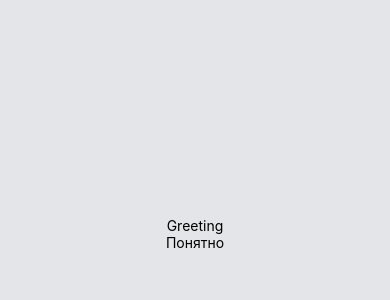
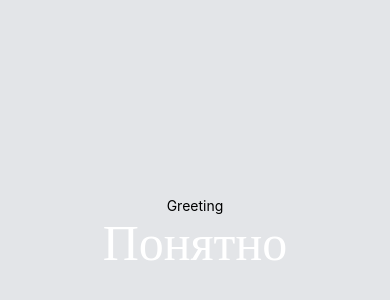
Before and after one commit to HuziMuzi/SportApp, a React Native app: screen / in a window 390 px wide. Shown: the part 188-488 px from the top of the page. Built offline with nearby package versions, Linux system fonts and the light colour scheme.

Commit message:
feat: fonts

```diff
--- a/react-native.config.js
+++ b/react-native.config.js
@@ -3,5 +3,5 @@ module.exports = {
     ios: {},
     android: {},
   },
-  assets: ['./assets/fonts'],
+  assets: ['./src/assets/fonts'],
 };
--- a/src/screens/Greeting.tsx
+++ b/src/screens/Greeting.tsx
@@ -9,7 +9,9 @@ export const GreetingScreen = () => {
     <View style={{flex: 1, alignItems: 'center', justifyContent: 'center'}}>
       <Text>Greeting</Text>
       <TouchableOpacity onPress={() => navigate('home')}>
-        <Text>Понятно</Text>
+        <Text style={{color: 'white', fontSize: 50, fontFamily: 'Montserrat-SemiBold'}}>
+          Понятно
+        </Text>
       </TouchableOpacity>
     </View>
   );
```
Also changed, not shown: 6 other files (tests, documents, lock files or other folders).
